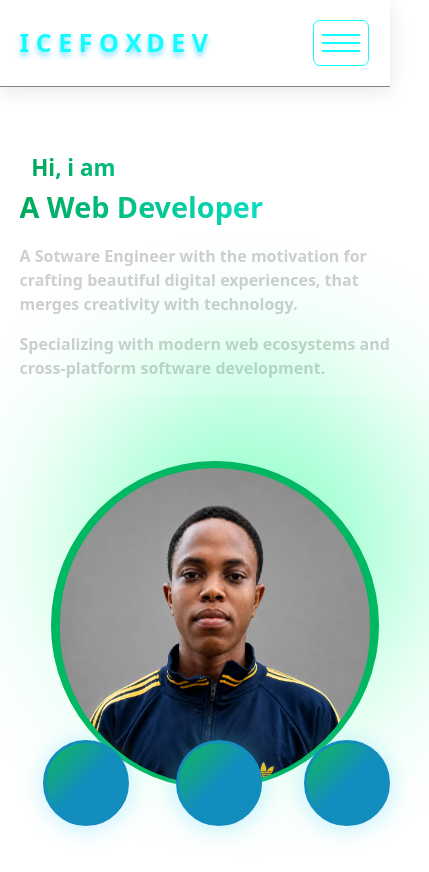
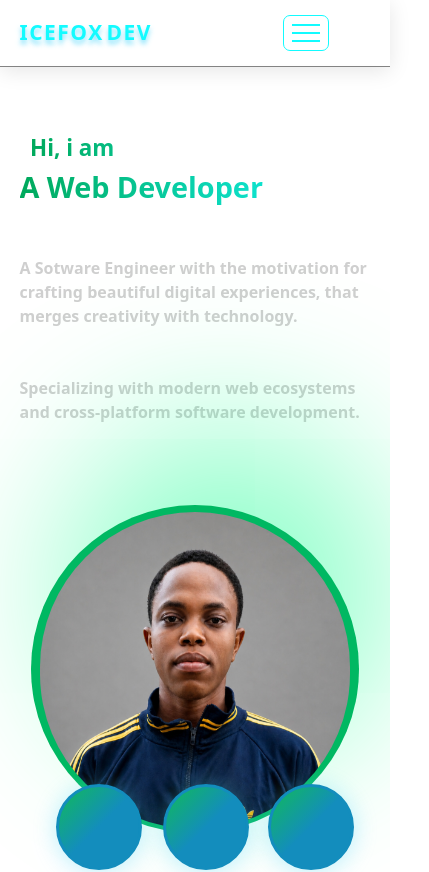
Before and after one commit to Josephededey/portfolio, a React (Vite) app: page / in a window 390 px wide. Shown: the top 872 px of the page, 429 px wide, since content can reach past the window. Built offline with nearby package versions, Linux system fonts and the light colour scheme.

Commit message:
adjusted the word spacing on the nav and reduced the logo font according to the screen size

```diff
--- a/src/App.css
+++ b/src/App.css
@@ -71,7 +71,6 @@ nav button {
   height: 46px;
   padding: 0px 8px;
   padding-bottom: 6px;
-  margin: auto;
   display: none;
   transition: ease .5s;
 }
@@ -127,7 +126,6 @@ a:focus::after {
 /* INTRO */
 .intro {
   display: grid;
-  width: 100vw;
   grid-template-columns: 6fr 6fr;
   justify-content: space-between;
   padding-left: 5%;
@@ -173,8 +171,7 @@ a:focus::after {
   }
 }
 .intro-about {
-  margin-left: 3%;
-  margin-top: 2rem;
+  padding-top: 2rem;
   color: rgb(207, 207, 207);
   font-weight: 600;
 }
@@ -561,7 +558,6 @@ a:focus::after {
 }
 #contact {
   padding-top: 3rem;
-  position: relative;
   padding-bottom: 6rem;
 }
 #contact h2 {
@@ -718,19 +714,7 @@ a:focus::after {
 @media (max-width: 1023px) {
   .navbar {
     grid-template-columns: 10fr 2fr;
-    padding: 20px 5%;
     transition: ease .5s;
-  }
-  .nav-expand {
-    display: grid;
-    grid-template-columns: 10fr 2fr;
-    transition: ease .5s;
-
-    background: rgba(255, 255, 255, 0.1);
-    backdrop-filter: blur(12px);
-    -webkit-backdrop-filter: blur(12px);
-    border-bottom: 1px solid rgba(255, 255, 255, 0.2);
-    box-shadow: 0 4px 20px rgba(0, 0, 0, 0.1);
   }
   .ham-border {
     display: block;
@@ -785,10 +769,8 @@ a:focus::after {
     margin: 0 auto;
     margin-top: 3rem;
     position: relative;
-    width: 100%;
     height: 1px;
-    min-width: 360px;
-    position: relative;
+    min-width: 90%;
   }
   .b1,
   .b2,
@@ -898,9 +880,15 @@ a:focus::after {
   .footer {
     padding: 18px 5%;
   }
+  #contact input[type=text], #contact input[type=email], #contact textarea {
+    width: 95%;
+  }
 }
 
 @media (max-width: 767px) {
+  .navbar {
+    padding: 15px 5%;
+  }
   .intro .t1 {
     font-size: 1.6rem;
   }
@@ -955,6 +943,14 @@ a:focus::after {
   #about h4 {
     margin-left: 0;
   }
+  #contact .grid .part2 {
+    width: 88%;
+    padding: 0;
+    padding: 4% 4% 4% 4%;
+  }
+  #contact input[type=text], #contact input[type=email], #contact textarea {
+    width: 94%;
+  }
 }
 
 @media (max-width: 560px) {
@@ -1003,11 +999,42 @@ a:focus::after {
   #contact input[type=submit] {
     padding: 14px 20px;
   }
+  #contact input[type=text], #contact input[type=email], #contact textarea {
+    width: 91%;
+  }
+  .ham-border {
+    border: 1px solid rgb(19, 251, 255);
+    border-radius: 7px;
+    width: 46px;
+    height: 36px;
+    padding: 0px 8px;
+    padding-bottom: 6px;
+    transition: ease .5s;
+  }
+  .ham-line {
+    width: 26px;
+    margin-top: 6px;
+    border: 1px solid rgb(19, 251, 255);
+  }
+  .navbar {
+    margin: 0;
+  }
 }
 
 @media (max-width: 430px) {
-  nav {
-    padding: 16px 4%;
+  .logo1 {
+    word-spacing: -4px;
+    font-size: 21px;
+    font-weight: 800;
+  }
+  .logo2 {
+    word-spacing: -4px;
+    font-size: 21px;
+    font-weight: 800;
+  }
+  .navbar {
+    grid-template-columns: 9fr 3fr;
+    transition: ease .5s;
   }
   .intro .t1 {
     font-size: 1.4rem;
@@ -1022,11 +1049,14 @@ a:focus::after {
   .skills {
     gap: 6px;
   }
+  #contact input[type=text], #contact input[type=email], #contact textarea {
+    width: 90%;
+  }
 }
 
 @media (max-width: 370px) {
   nav {
-    padding: 16px 4%;
+    padding: 0px 4%;
   }
   .intro .t1 {
     font-size: 1.4rem;
@@ -1042,15 +1072,15 @@ a:focus::after {
     gap: 6px;
   }
   .b1 {
-    left: 10%;
+    left: 0%;
     animation: balls-anim-responsive2 5s ease infinite;
   }
   .b2 {
-    left: 34%;
+    left: 31%;
     animation: balls-anim-responsive2 4s ease infinite;
   }
   .b3 {
-    left: 59%;
+    left: 62%;
     animation: balls-anim-responsive2 3s ease infinite;
   }
   .b4 {
@@ -1066,6 +1096,59 @@ a:focus::after {
     margin-top: 2rem;
     width: 90%;
   }
+  #contact .grid .part2 {
+    width: 88%;
+    padding: 0;
+    padding: 12px 6% 12px 4%;
+  }
+  .footer {
+    font-size: 10px;
+  }
+  .intro-anim {
+    margin-left: 14%;
+  }
+}
+@media (max-width: 320px) {
+  .b1 {
+    left: -13%;
+    animation: balls-anim-responsive2 5s ease infinite;
+  }
+  .b2 {
+    left: 25%;
+    animation: balls-anim-responsive2 4s ease infinite;
+  }
+  .b3 {
+    left: 62%;
+    animation: balls-anim-responsive2 3s ease infinite;
+  }
+  #contact .grid .part {
+    width: 100%;
+    overflow-x: hidden;
+  }
+  #contact .grid .part2 {
+    width: 88%;
+    padding: 0;
+    padding: 12px 6% 12px 6%;
+  }
+  #contact input[type=text], #contact input[type=email], #contact textarea {
+    color: #ffffffc5;
+    width: 100%;
+    font-size: 15px;
+    background-color: transparent;
+    border: none;
+    border: 1px solid rgb(107, 107, 107);
+    margin-bottom: 10px;
+    border-radius: 10px;
+    transition: ease .5s;
+    resize: vertical;
+    padding: 0;
+  }
+  .intro-anim {
+    margin-left: 17%;
+  }
+  .footer {
+    font-size: 10px;
+  }
 }
 
 /* @media (prefers-reduced-motion: no-preference) {
--- a/src/index.css
+++ b/src/index.css
@@ -47,10 +47,3 @@ button:focus,
 button:focus-visible {
   outline: 4px auto -webkit-focus-ring-color;
 } */
-
-@media (prefers-color-scheme: light) {
-  :root {
-    color: #213547;
-    background: linear-gradient(45deg, #ffffff);
-  }
-}
--- a/src/nav.jsx
+++ b/src/nav.jsx
@@ -12,7 +12,7 @@ const Navbar = () => {
 
 
     return (
-      <nav className={`navbar ${mobileNav ? 'nav-expand' : ''}`}>
+      <nav className={`navbar`}>
         <div className="nav-txt">
           <span className='logo1'>I C E F O X</span> <span className='logo2'>D E V</span>
         </div>
```
